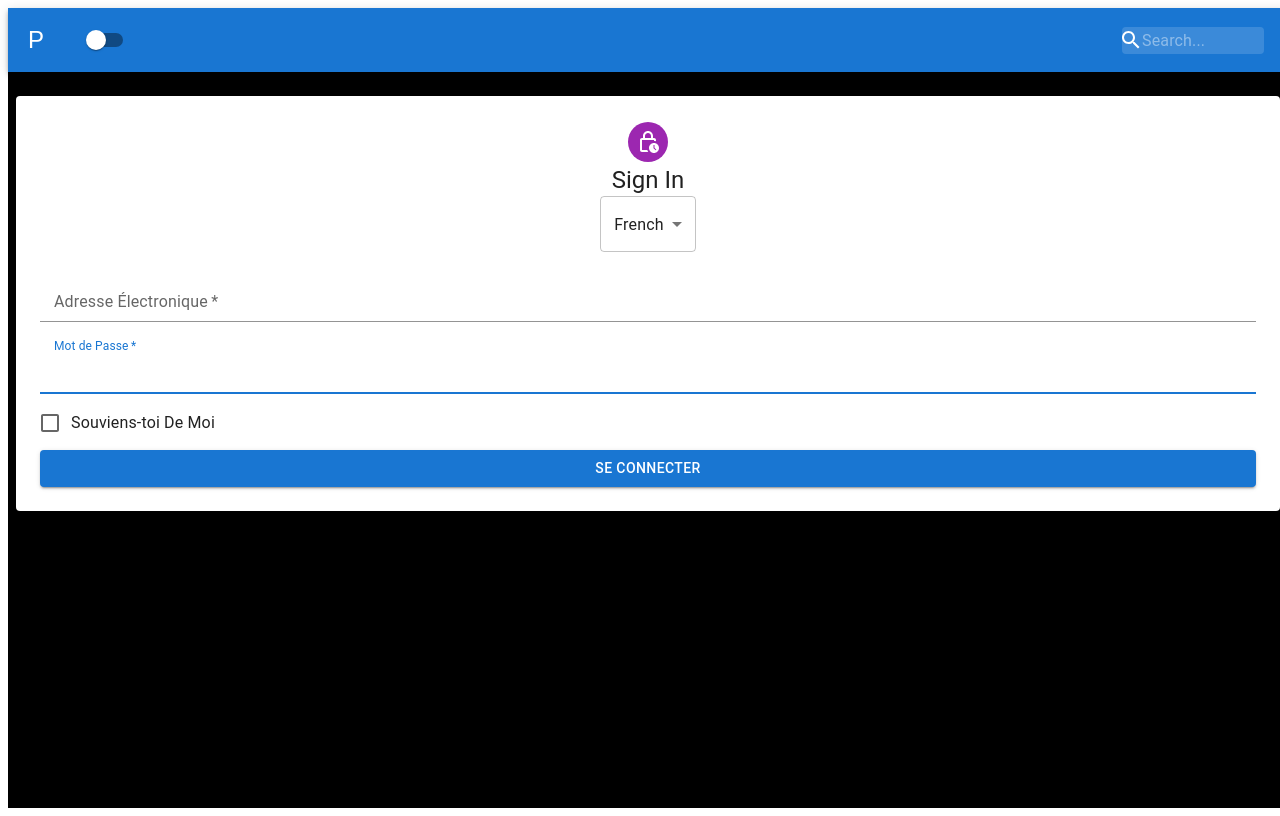
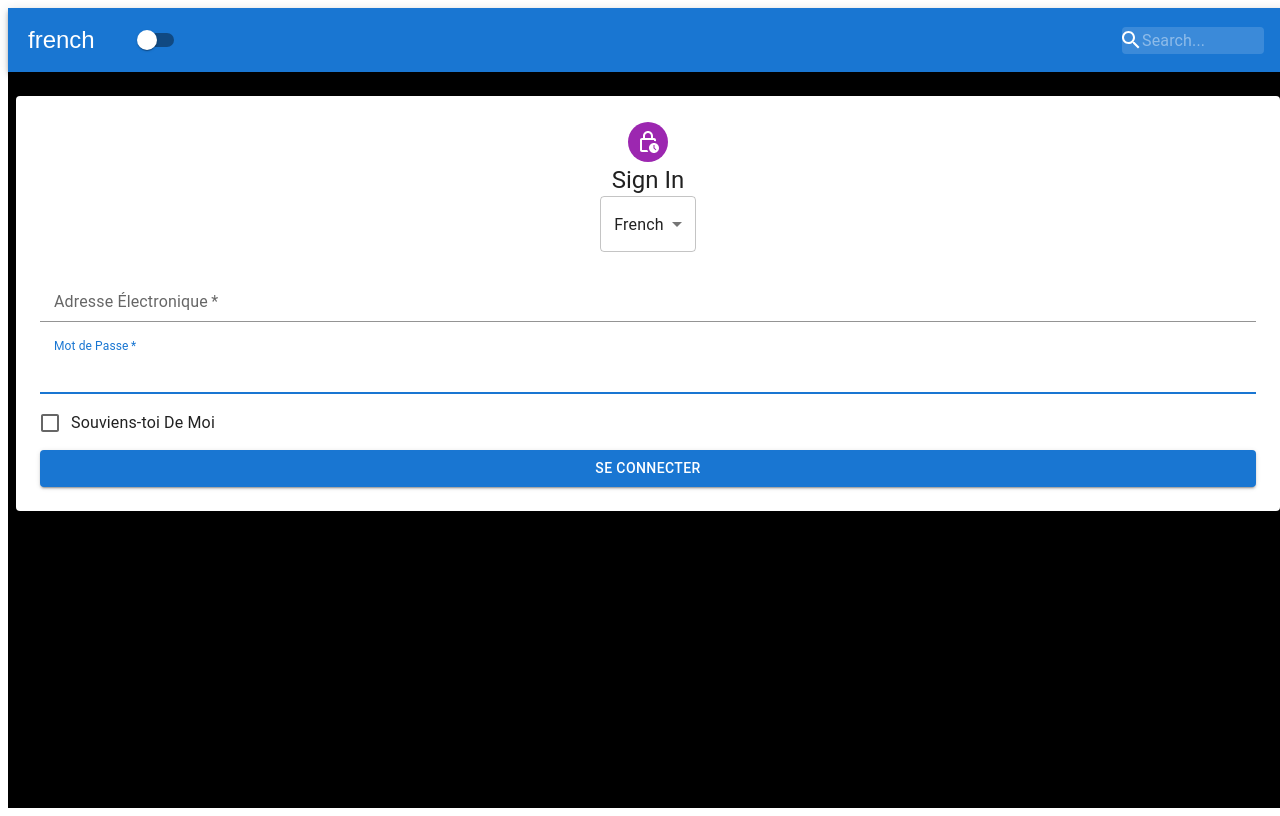
Before and after one commit to bunyaminmrcn/react-context-api-example, a React (Create React App) app: page / in a window 1280 px wide. Built offline with nearby package versions, Linux system fonts and the light colour scheme.

Commit message:
Context Consumer usage

```diff
--- a/src/Navbar.js
+++ b/src/Navbar.js
@@ -1,6 +1,7 @@
 
 import React, { Component, useContext } from "react";
 import { ThemeContext } from './contexts/themeContext';
+import { LanguageContext } from './contexts/languageContext';
 
 
 import { AppBar, IconButton, InputBase, Switch, Toolbar, Typography } from "@mui/material";
@@ -15,14 +16,15 @@ const Navbar = (props) => {
     const classes = useStyles(context.theme)
 
     console.log({ theme: context.theme })
-    return <div className={classes.root}>
+
+    return <LanguageContext.Consumer>{value => <div className={classes.root}>
         <AppBar position="static" color="primary">
             <Toolbar>
                 <IconButton className={classes.menuButton} color="inherit">
-                    P
+                    {value.language}
                 </IconButton>
                 <Typography variant="h6" color={'inherit'} className={classes.title}></Typography>
-                <Switch onChange={context.toogleTheme}/>
+                <Switch onChange={context.toogleTheme} />
                 <div className={classes.grow} />
                 <div className={classes.search}>
                     <div className={classes.searchIcon}>
@@ -38,8 +40,8 @@ const Navbar = (props) => {
                 </div>
             </Toolbar>
         </AppBar>
-    </div>
-
+    </div>}
+    </LanguageContext.Consumer>
 }
 
 export default Navbar;
```
